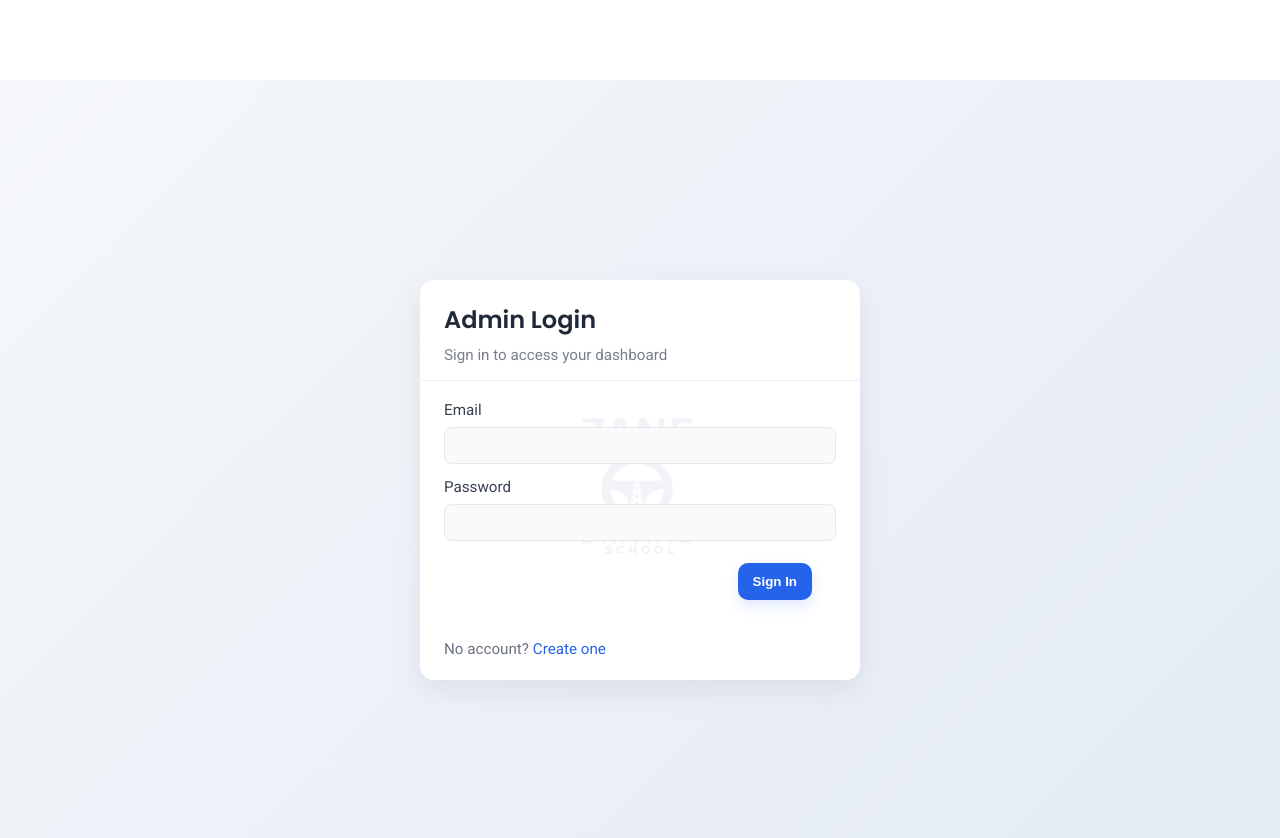
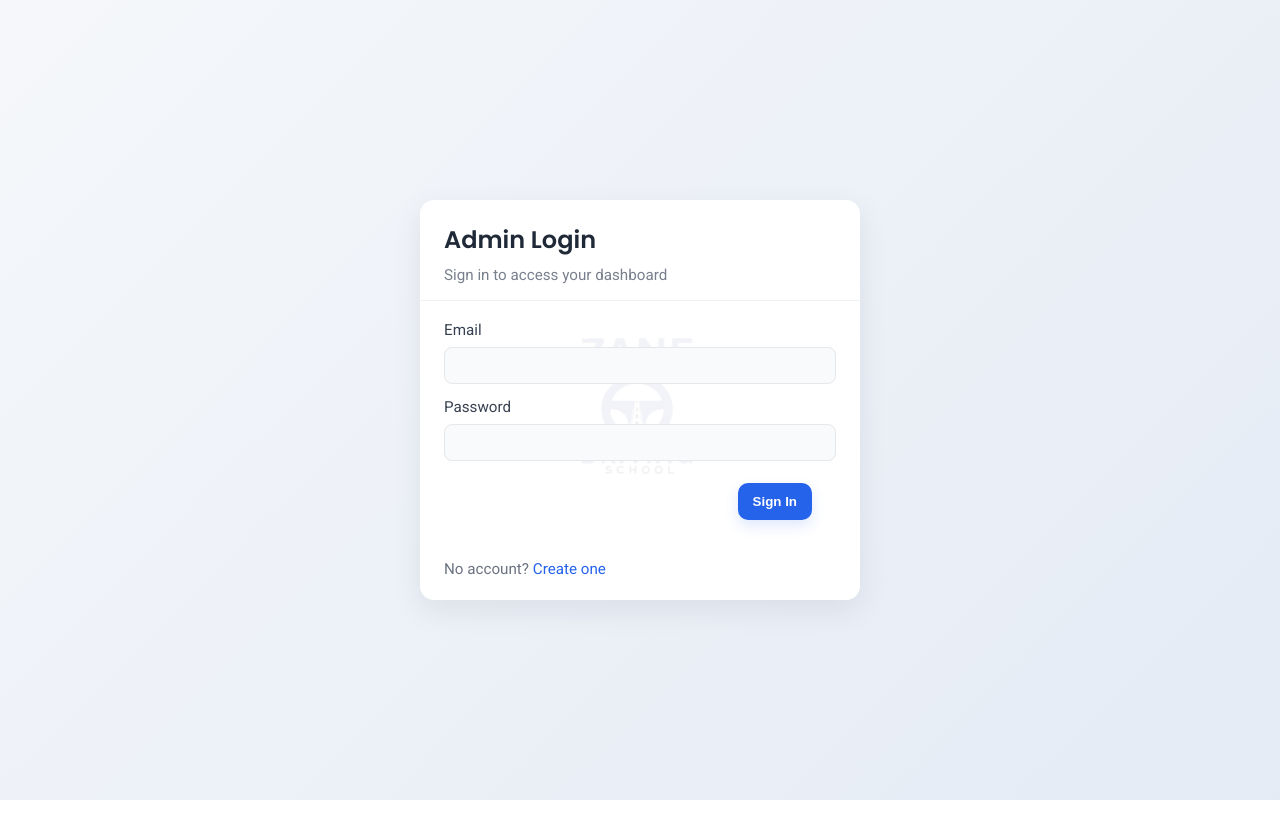
Before and after one commit to sammie19967/zds, a React (Vite) app in the folder frontend/: page /admin/login in a window 1280 px wide. Shown: the top 838 px of the page. After the commit the page ends 800 px from the top, so only its background shows below. Built offline with nearby package versions, Linux system fonts and the light colour scheme; no server answers.

Commit message:
removed navbar offset

```diff
--- a/frontend/src/App.jsx
+++ b/frontend/src/App.jsx
@@ -137,6 +137,14 @@ const AppContent = () => {
   const isAdminRoute = location.pathname.startsWith('/admin') &&
     !['/admin/login', '/admin/signup'].includes(location.pathname);
 
+  // Hide navbar offset on auth pages and all admin pages (admin has no public navbar)
+  const isAuthPage = ['/admin/login', '/admin/signup'].includes(location.pathname);
+  const hideOffset = isAuthPage || isAdminRoute;
+  if (typeof document !== 'undefined') {
+    if (hideOffset) document.body.classList.add('no-navbar-offset');
+    else document.body.classList.remove('no-navbar-offset');
+  }
+
   if (location.pathname === '/admin') {
     return <Navigate to="/admin/dashboard" replace />;
   }
--- a/frontend/src/styles/Navbar.css
+++ b/frontend/src/styles/Navbar.css
@@ -24,8 +24,8 @@
   height: var(--navbar-height);
 }
 
-/* Universal solution: Add top margin to any direct child of body that comes after navbar */
-body > * {
+/* Apply navbar offset only when NOT explicitly disabled */
+body:not(.no-navbar-offset) > * {
   margin-top: var(--navbar-height);
 }
 
```
